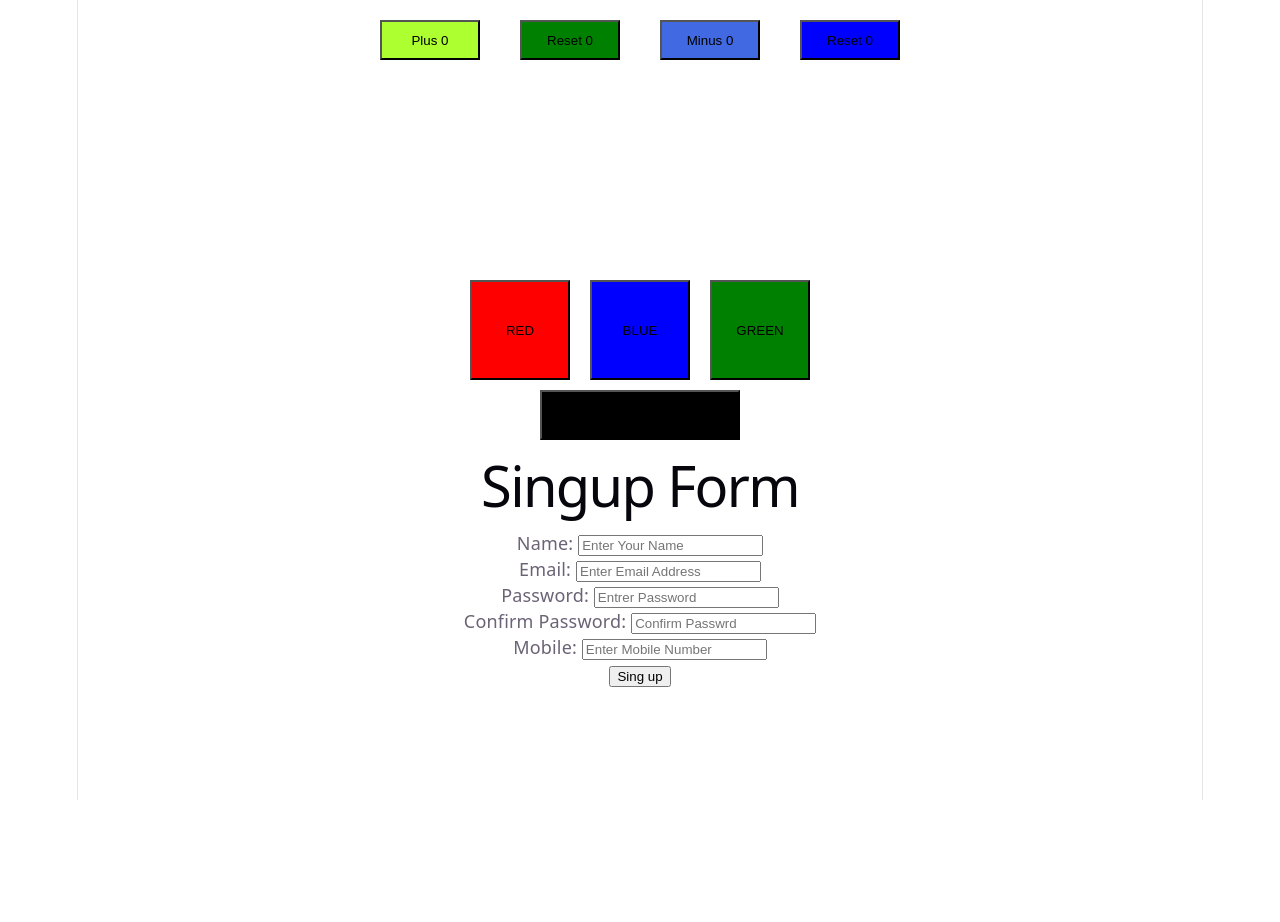
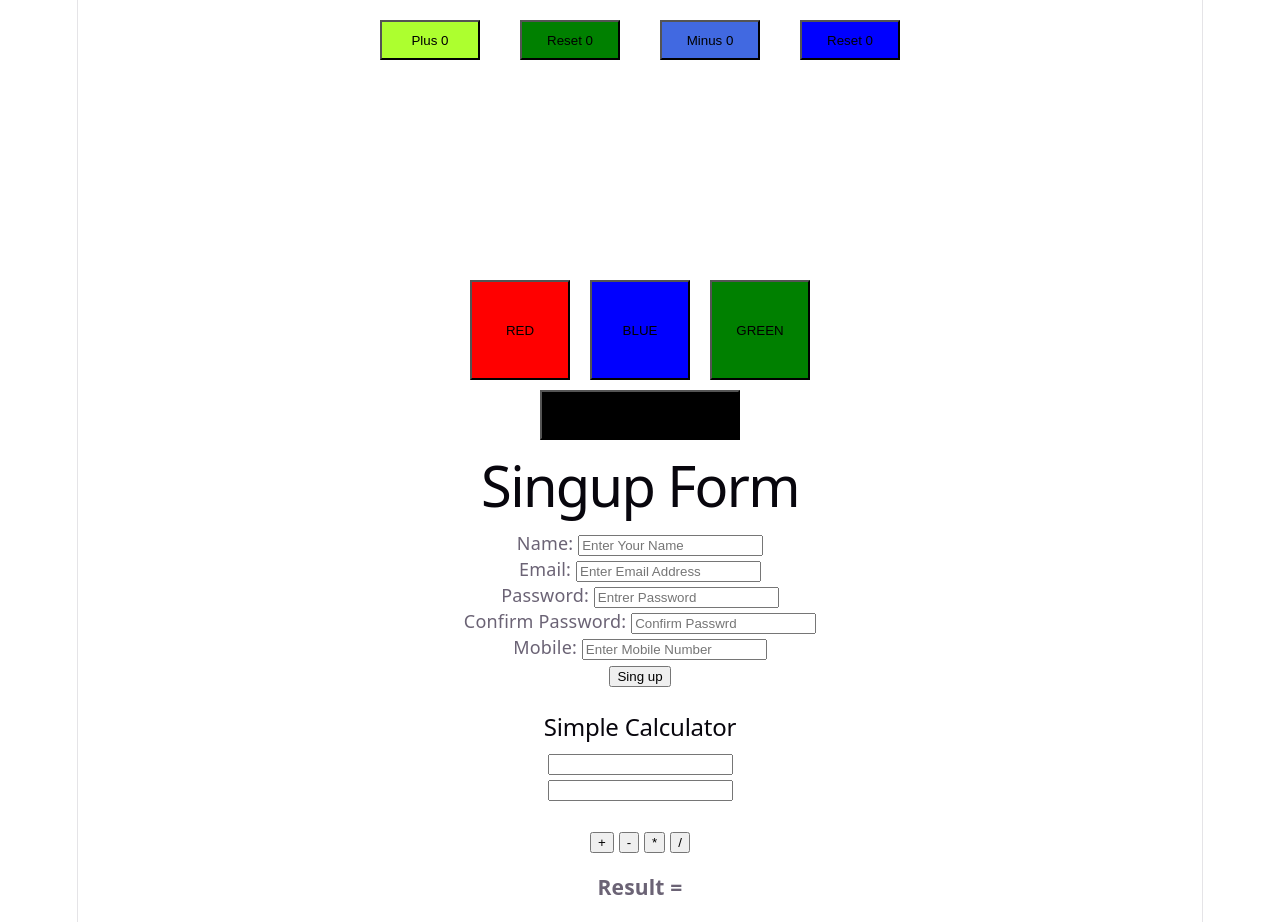
Before and after one commit to opmmansoor/React-Practices, a React (Vite) app in the folder React-Fix/: page / in a window 1280 px wide. Before the commit the page ends 800 px from the top, so only its background shows below. Built offline with nearby package versions, Linux system fonts and the light colour scheme.

Commit message:
Simple calculator

```diff
--- a/React-Fix/src/App.jsx
+++ b/React-Fix/src/App.jsx
@@ -2,6 +2,7 @@ import Counter from './Components/Counter'
 import BoxColor from './Components/BoxColor'
 import ShowHideTOggle from './Components/Show&HideTOggle'
 import Form from './Components/Form'
+import Calculator from './Components/Calculator'
 
 function App() {
 
@@ -12,6 +13,7 @@ function App() {
       <BoxColor />
       <ShowHideTOggle />
       <Form />
+      <Calculator />
 
     </div>
   )
--- /dev/null
+++ b/React-Fix/src/Components/Calculator.jsx
@@ -0,0 +1,56 @@
+import React, { useState } from 'react'
+
+function Calculator() {
+
+    const [num1, setNum1] = useState("");
+    const [num2, setNum2] = useState("");
+    const [result, setResult] =useState("");
+
+    const calculate = (operator) => {
+        const a = Number(num1);
+        const b = Number(num2);
+
+        if (num1 === "" || num2 === "") {
+            alert("Please enter Both Numbers")
+            return;
+        }
+
+        if (operator === "+") {
+            setResult(a + b);
+        } else if (operator === "-") {
+            setResult(a - b);
+        } else if (operator === "*") {
+            setResult(a * b);
+        } else if (operator === "/") {
+            if (b === 0) {
+                alert ("Cannot divide by Zero")
+            } else {
+                setResult(a / b);
+            }
+        }
+    }
+
+  return (
+    <div>
+        <br />
+      <h2>Simple Calculator</h2>
+
+      <input type="number"
+            onChange={(e) => setNum1(e.target.value)}/>
+      <br />
+      <input type="number"
+            onChange={(e) => setNum2(e.target.value)}/>
+      <br /><br />
+
+      <button onClick={() => calculate("+")}>+</button>{" "}
+      <button onClick={() => calculate("-")}>-</button>{" "}
+      <button onClick={() => calculate("*")}>*</button>{" "}
+      <button onClick={() => calculate("/")}>/</button>
+
+      <h3>Result = { result}</h3>
+
+    </div>
+  )
+}
+
+export default Calculator
--- a/React-Fix/src/Components/Counter.jsx
+++ b/React-Fix/src/Components/Counter.jsx
@@ -9,7 +9,7 @@ function Counter() {
      <div>
        <div>
  {/* Counte App */}
-         <button onClick={() => setCount ((count) => count + 1)}
+         <button onClick={() => setCount ( count + 1)}
                  style={{width:"100px", height: "40px", backgroundColor: "greenyellow", margin:"20px"}}>
            Plus {count}
          </button>
@@ -19,7 +19,7 @@ function Counter() {
            Reset {count}
          </button>
 
-         <button onClick={() => setMin ((min) => min - 1)}
+         <button onClick={() => setMin ( min - 1)}
                  style={{width:"100px", height: "40px", backgroundColor: "royalblue", margin:"20px"}}>
            Minus {min}
          </button>
```
